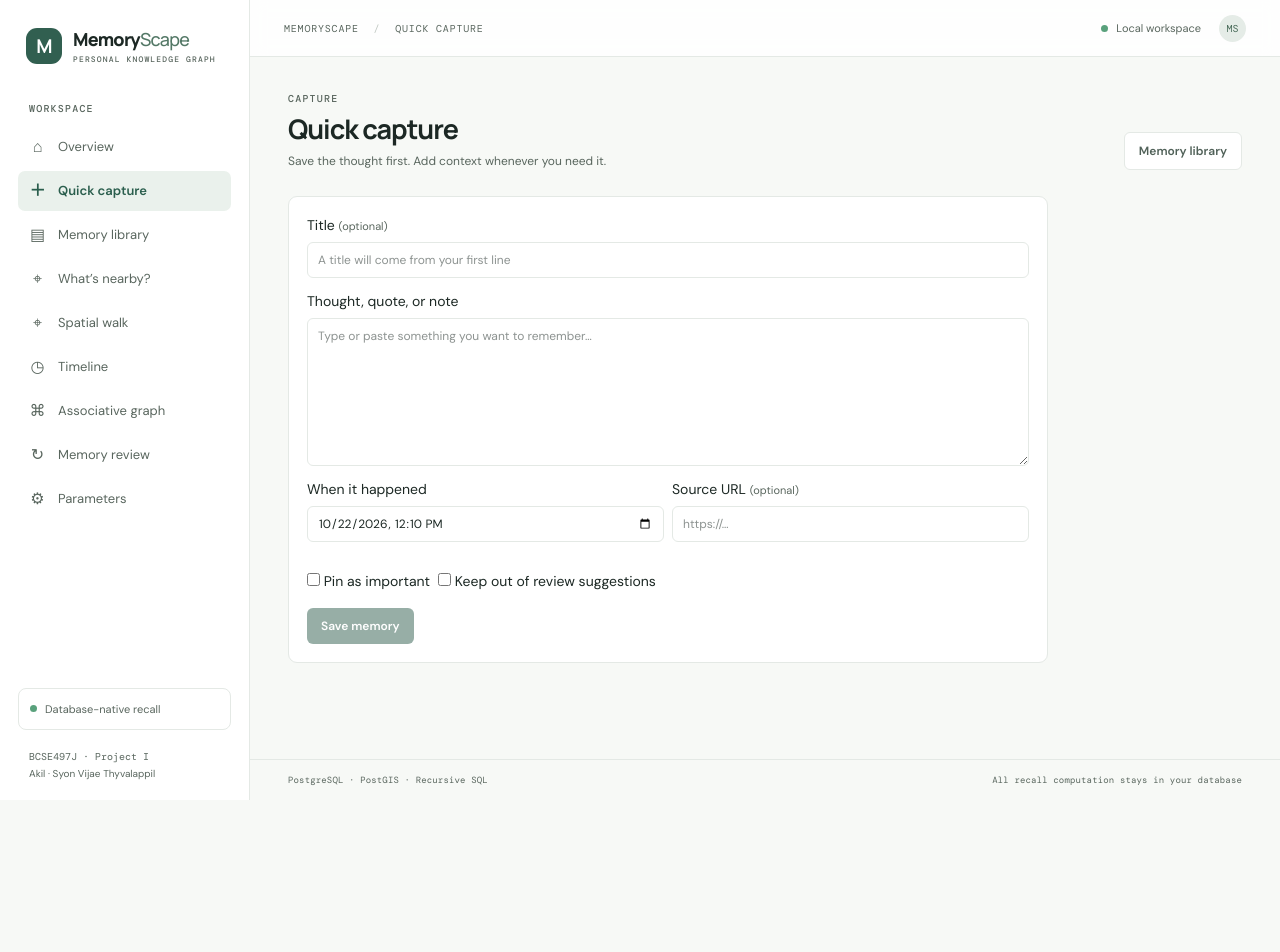
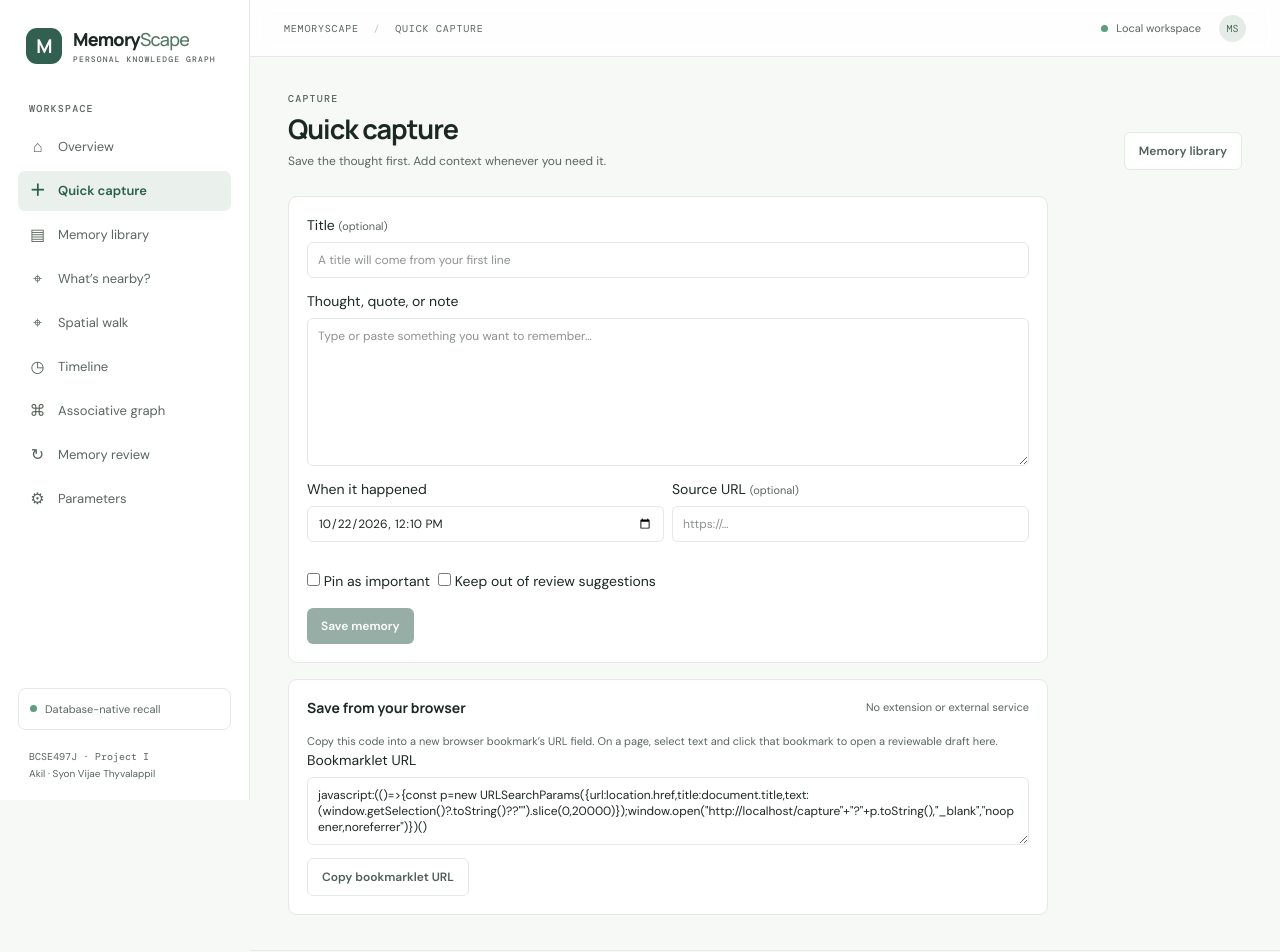
Before and after one commit to dumbly-smart/Memory-Scape, a Next.js app: page /capture in a window 1280 px wide. Shown: the top 952 px of the page. Before the commit the page ends 800 px from the top, so only its background shows below. Built offline with nearby package versions, Linux system fonts and the light colour scheme; no server answers.

Commit message:
feat(capture): add browser bookmarklet

```diff
--- a/app/capture/page.tsx
+++ b/app/capture/page.tsx
@@ -2,6 +2,7 @@
 
 import Link from 'next/link';
 import { FormEvent, useEffect, useState } from 'react';
+import { buildCaptureBookmarklet } from '@/lib/bookmarklet';
 
 function localDateTime() {
   const now = new Date();
@@ -21,9 +22,12 @@ export default function CapturePage() {
   const [saving, setSaving] = useState(false);
   const [error, setError] = useState('');
   const [savedId, setSavedId] = useState('');
+  const [bookmarklet, setBookmarklet] = useState('');
+  const [bookmarkletStatus, setBookmarkletStatus] = useState('');
 
   useEffect(() => {
     setOccurredAt(localDateTime());
+    setBookmarklet(buildCaptureBookmarklet(window.location.origin));
     const params = new URLSearchParams(window.location.search);
     setSourceUrl(params.get('url')?.slice(0, 2048) ?? '');
     setSourceTitle(params.get('title')?.slice(0, 500) ?? '');
@@ -66,6 +70,15 @@ export default function CapturePage() {
     }
   }
 
+  async function copyBookmarklet() {
+    try {
+      await navigator.clipboard.writeText(bookmarklet);
+      setBookmarkletStatus('Copied. Create a browser bookmark and paste this into its URL field.');
+    } catch {
+      setBookmarkletStatus('Select and copy the bookmarklet text, then paste it into a browser bookmark URL field.');
+    }
+  }
+
   return <>
     <div className="page-head"><div><div className="eyebrow">CAPTURE</div><h1>Quick capture</h1><p>Save the thought first. Add context whenever you need it.</p></div><Link className="button secondary" href="/memories">Memory library</Link></div>
     <div className="panel" style={{ maxWidth: 760 }}>
@@ -87,5 +100,12 @@ export default function CapturePage() {
         <button className="button" type="submit" disabled={saving || (!content.trim() && !sourceUrl.trim())}>{saving ? 'Saving…' : 'Save memory'}</button>
       </form>
     </div>
+    <section className="panel" style={{ maxWidth: 760, marginTop: 16 }} aria-label="Browser capture bookmarklet">
+      <div className="panel-title"><h2>Save from your browser</h2><span className="muted">No extension or external service</span></div>
+      <p className="muted">Copy this code into a new browser bookmark’s URL field. On a page, select text and click that bookmark to open a reviewable draft here.</p>
+      <label className="field"><span>Bookmarklet URL</span><textarea aria-label="Bookmarklet URL" readOnly rows={3} value={bookmarklet} /></label>
+      <button className="button secondary" onClick={copyBookmarklet} disabled={!bookmarklet}>Copy bookmarklet URL</button>
+      {bookmarkletStatus && <p className="success" role="status">{bookmarkletStatus}</p>}
+    </section>
   </>;
 }
--- /dev/null
+++ b/lib/bookmarklet.ts
@@ -0,0 +1,14 @@
+export function buildCaptureBookmarklet(appOrigin: string): string {
+  let endpoint: string;
+  try {
+    const origin = new URL(appOrigin);
+    if ((origin.protocol !== 'http:' && origin.protocol !== 'https:') || origin.username || origin.password || origin.pathname !== '/' || origin.search || origin.hash) {
+      throw new Error('Only HTTP or HTTPS app origins are allowed');
+    }
+    endpoint = new URL('/capture', origin.origin).toString();
+  } catch (error) {
+    if (error instanceof Error && error.message.includes('HTTP or HTTPS')) throw error;
+    throw new Error('Only HTTP or HTTPS app origins are allowed');
+  }
+  return `javascript:(()=>{const p=new URLSearchParams({url:location.href,title:document.title,text:(window.getSelection()?.toString()??"").slice(0,20000)});window.open(${JSON.stringify(endpoint)}+"?"+p.toString(),"_blank","noopener,noreferrer")})()`;
+}
```
Also changed, not shown: 3 other files (tests, documents, lock files or other folders).
